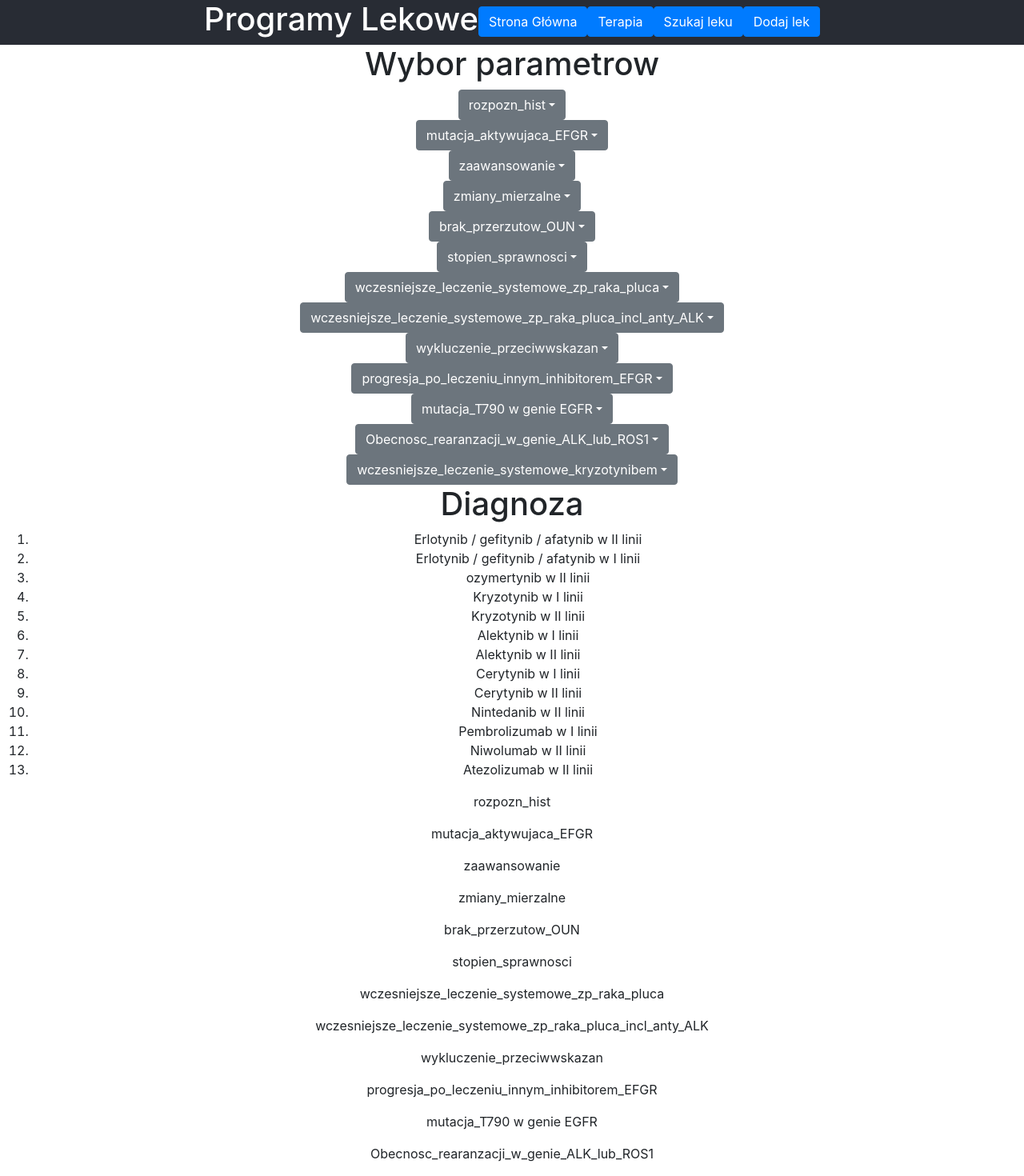
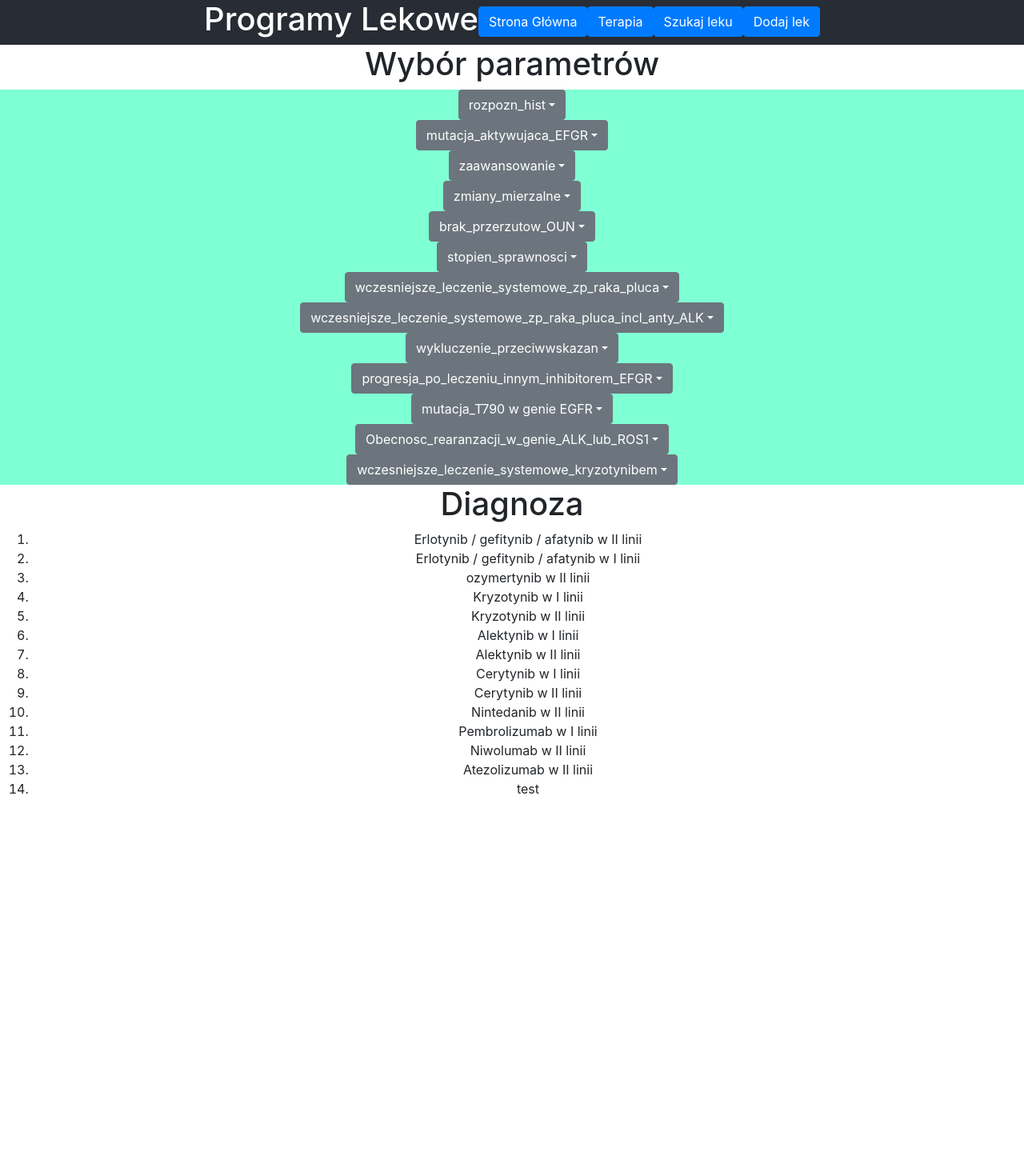
Before and after one commit to supermaro84/programy-lekowe, a React (Create React App) app: page /therapy in a window 1280 px wide. Shown: the top 1470 px of the page at 80% size. After the commit the page ends 1014 px from the top, so only its background shows below. Built offline with nearby package versions, Linux system fonts and the light colour scheme.

Commit message:
fixed styles

```diff
--- a/src/App.css
+++ b/src/App.css
@@ -36,3 +36,6 @@
     transform: rotate(360deg);
   }
 }
+.selection_box {
+  background-color: aquamarine;
+}
--- a/src/components/Diagnose.js
+++ b/src/components/Diagnose.js
@@ -43,19 +43,6 @@
       ? (dataFilterEFGR = dataFilterRozpoznHist.filter(filterEGFR))
       : (dataFilterEFGR = dataFilterRozpoznHist);
     setDane(dataFilterEFGR);
-
-    //console.log("dane po wczytaniu", daneToFilter);
-    // dane.map((dana) => {
-    //   let score = 0;
-    //   if (dana.prop1 === paramsToScore.param1) score++;
-    //   if (dana.prop2 === paramsToScore.param2) score++;
-    //   if (dana.prop3 === paramsToScore.param3) score++;
-    //   dana.score = score;
-    // });
-
-    // dane.sort(function (a, b) {
-    //   return b.score - a.score;
-    // });
   };
 
   return (
@@ -66,15 +53,6 @@
           return <li>{lek.name}</li>;
         })}
       </ol>
-
-      <div>
-        {Object.keys(params).map((paramName) => (
-          <p key={paramName}>{paramName}</p>
-        ))}
-        {Object.values(params).map((value) => (
-          <p>{value}</p>
-        ))}
-      </div>
     </div>
   );
 };
--- a/src/components/DiagnoseSelector.js
+++ b/src/components/DiagnoseSelector.js
@@ -21,6 +21,7 @@
 
   const changeParams = (e) => {
     setParams({ ...medParams, [e.target.id]: e.target.value });
+    document.getElementById("button" + e.target.id).style.color = "red";
   };
   useEffect(() => {
     //Update the document title using the browser API
@@ -37,12 +38,14 @@
 
   return (
     <div>
-      <h1>Wybor parametrow</h1>
-      <div>
+      <h1>Wybór parametrów</h1>
+      <div className="selection_box">
         {Object.entries(cloneParamList).map((param) => {
           return (
             <UncontrolledDropdown>
-              <DropdownToggle caret>{param[0]}</DropdownToggle>
+              <DropdownToggle id={"button" + param[0]} caret>
+                {param[0]}
+              </DropdownToggle>
               <DropdownMenu>
                 {param[1].map((el) => {
                   return (
@@ -56,6 +59,7 @@
                   );
                 })}
               </DropdownMenu>
+              {medParams[param[0]]}
             </UncontrolledDropdown>
           );
         })}
--- a/src/dane.json
+++ b/src/dane.json
@@ -146,5 +146,13 @@
     "zaawansowanie": ["III", "IV"],
     "stan_sprawnosci": [0, 1],
     "wczesniejsze_leczenie_systemowe_zp_raka_pluca": true
+  },
+  {
+    "name": "test",
+    "rozpozn_hist": ["rak płasnonabłonkowy", "niedrobnokomórkowy NOS"],
+    "mutacja_aktywujaca_EFGR": "TAK",
+    "progresja_po_leczeniu_innym_inhibitorem_EFGR": true,
+    "mutacja_T790 w genie EGFR": true,
+    "wykluczenie_przeciwwskazan": true
   }
 ]
```
